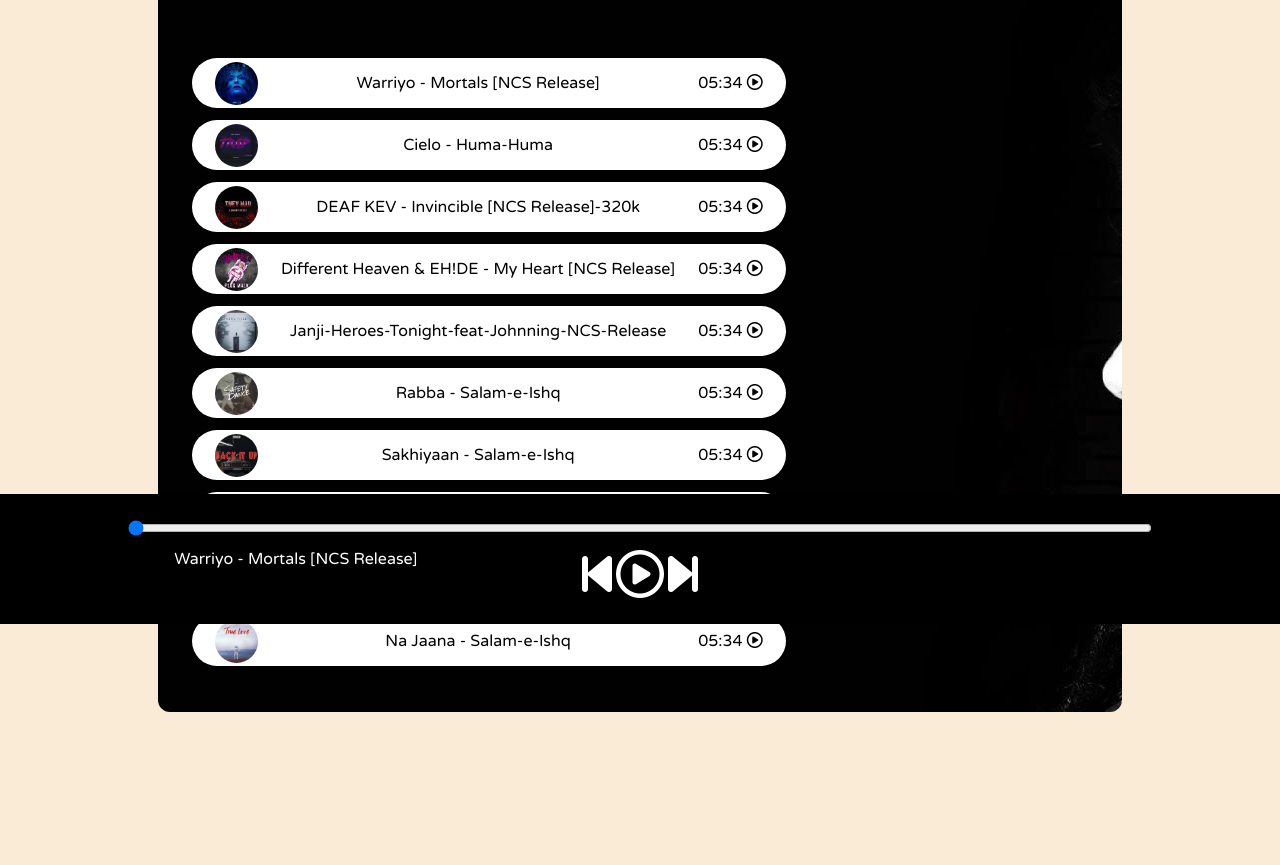
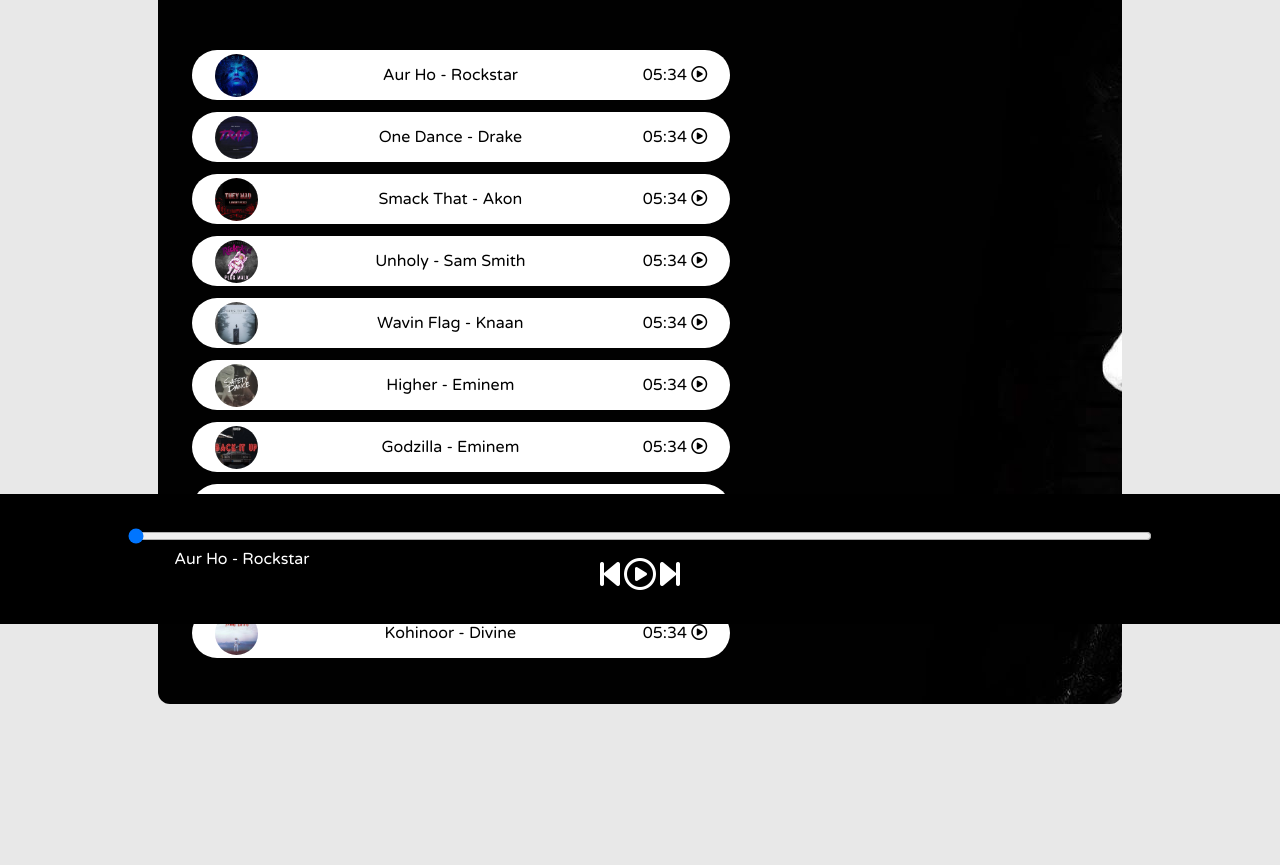
Before and after one commit to mustafa-dohad/Spotify-Clone, a plain HTML site: page index.html in a window 1280 px wide. Shown: the part 176-1041 px from the top of the page. Drawn offline with Linux system fonts and the light colour scheme.

Commit message:
Editing alot of stuff

```diff
--- a/index.html
+++ b/index.html
@@ -4,7 +4,7 @@
         <meta charset="UTF-8">
         <meta http-equiv="X-UA-Compatible" content="IE=edge">
         <meta name="viewport" content="width=device-width, initial-scale=1.0">
-        <title>Spotify - Your favourite music is here</title>
+        <title>Spotify - Your favorite music is here</title>
         <link rel="stylesheet" href="style.css">
         </head>
 <body>
@@ -79,12 +79,12 @@
         <input type="range" name="range" id="myProgressBar" min="0" value="0" max="100">
         <div class="icons">
             <!-- fontawesome icons -->
-            <i class="fas fa-3x fa-step-backward" id="previous"></i>
-            <i class="far fa-3x fa-play-circle" id="masterPlay"></i>
-            <i class="fas fa-3x fa-step-forward" id="next"></i>
+            <i class="fas fa-2x fa-step-backward" id="previous"></i>
+            <i class="far fa-2x fa-play-circle" id="masterPlay"></i>
+            <i class="fas fa-2x fa-step-forward" id="next"></i>
         </div>
         <div class="songInfo">
-            <img src="playing.gif" width="42px" alt="" id="gif"> <span id="masterSongName">Warriyo - Mortals [NCS Release]</span>
+            <img src="playing.gif" width="42px" alt="" id="gif"> <span id="masterSongName">Aur Ho - Rockstar</span>
         </div>
     </div>
     <script src="script.js"></script>
--- a/script.js
+++ b/script.js
@@ -10,16 +10,16 @@ let masterSongName = document.getElementById('masterSongName');
 let songItems = Array.from(document.getElementsByClassName('songItem'));
 
 let songs = [
-    {songName: "Warriyo - Mortals [NCS Release]", filePath: "songs/1.mp3", coverPath: "covers/1.jpg"},
-    {songName: "Cielo - Huma-Huma", filePath: "songs/2.mp3", coverPath: "covers/2.jpg"},
-    {songName: "DEAF KEV - Invincible [NCS Release]-320k", filePath: "songs/3.mp3", coverPath: "covers/3.jpg"},
-    {songName: "Different Heaven & EH!DE - My Heart [NCS Release]", filePath: "songs/4.mp3", coverPath: "covers/4.jpg"},
-    {songName: "Janji-Heroes-Tonight-feat-Johnning-NCS-Release", filePath: "songs/5.mp3", coverPath: "covers/5.jpg"},
-    {songName: "Rabba - Salam-e-Ishq", filePath: "songs/2.mp3", coverPath: "covers/6.jpg"},
-    {songName: "Sakhiyaan - Salam-e-Ishq", filePath: "songs/2.mp3", coverPath: "covers/7.jpg"},
-    {songName: "Bhula Dena - Salam-e-Ishq", filePath: "songs/2.mp3", coverPath: "covers/8.jpg"},
-    {songName: "Tumhari Kasam - Salam-e-Ishq", filePath: "songs/2.mp3", coverPath: "covers/9.jpg"},
-    {songName: "Na Jaana - Salam-e-Ishq", filePath: "songs/4.mp3", coverPath: "covers/10.jpg"},
+    {songName: "Aur Ho - Rockstar", filePath: "songs/1.mp3", coverPath: "covers/1.jpg"},
+    {songName: "One Dance - Drake", filePath: "songs/2.mp3", coverPath: "covers/2.jpg"},
+    {songName: "Smack That - Akon", filePath: "songs/3.mp3", coverPath: "covers/3.jpg"},
+    {songName: "Unholy - Sam Smith", filePath: "songs/4.mp3", coverPath: "covers/4.jpg"},
+    {songName: "Wavin Flag - Knaan", filePath: "songs/5.mp3", coverPath: "covers/5.jpg"},
+    {songName: "Higher - Eminem", filePath: "songs/6.mp3", coverPath: "covers/6.jpg"},
+    {songName: "Godzilla - Eminem", filePath: "songs/7.mp3", coverPath: "covers/7.jpg"},
+    {songName: "Mausam Hai Bada Qatil - Chup Chup Ke", filePath: "songs/8.mp3", coverPath: "covers/8.jpg"},
+    {songName: "Dil Ibaadat", filePath: "songs/9.mp3", coverPath: "covers/9.jpg"},
+    {songName: "Kohinoor - Divine", filePath: "songs/10.mp3", coverPath: "covers/10.jpg"},
 ]
 
 songItems.forEach((element, i)=>{
--- a/style.css
+++ b/style.css
@@ -1,7 +1,7 @@
 @import url('https://fonts.googleapis.com/css2?family=Ubuntu&display=swap');
 @import url('https://fonts.googleapis.com/css2?family=Varela+Round&display=swap');
 body{
-    background-color: antiquewhite;
+    background-color: rgb(232, 232, 232);
 }
 
 *{
@@ -16,6 +16,7 @@ nav{
 nav ul{
     display: flex;
     align-items: center;
+    justify-content: center;
     list-style-type: none;
     height: 65px;
     background-color: black;
@@ -43,7 +44,7 @@ nav ul li{
     color: white;
    font-family: 'Varela Round', sans-serif;
    display: flex;
-   margin: 23px auto;
+   margin: 15px auto;
    width: 70%;
    border-radius: 12px;
    padding: 34px;
@@ -114,9 +115,3 @@ nav ul li{
     opacity: 0;
     transition: opacity 0.4s ease-in;
 }
-
-@media only screen and (max-width: 1100px) {
-    body {
-      background-color: red;
-    }
-  }
```
